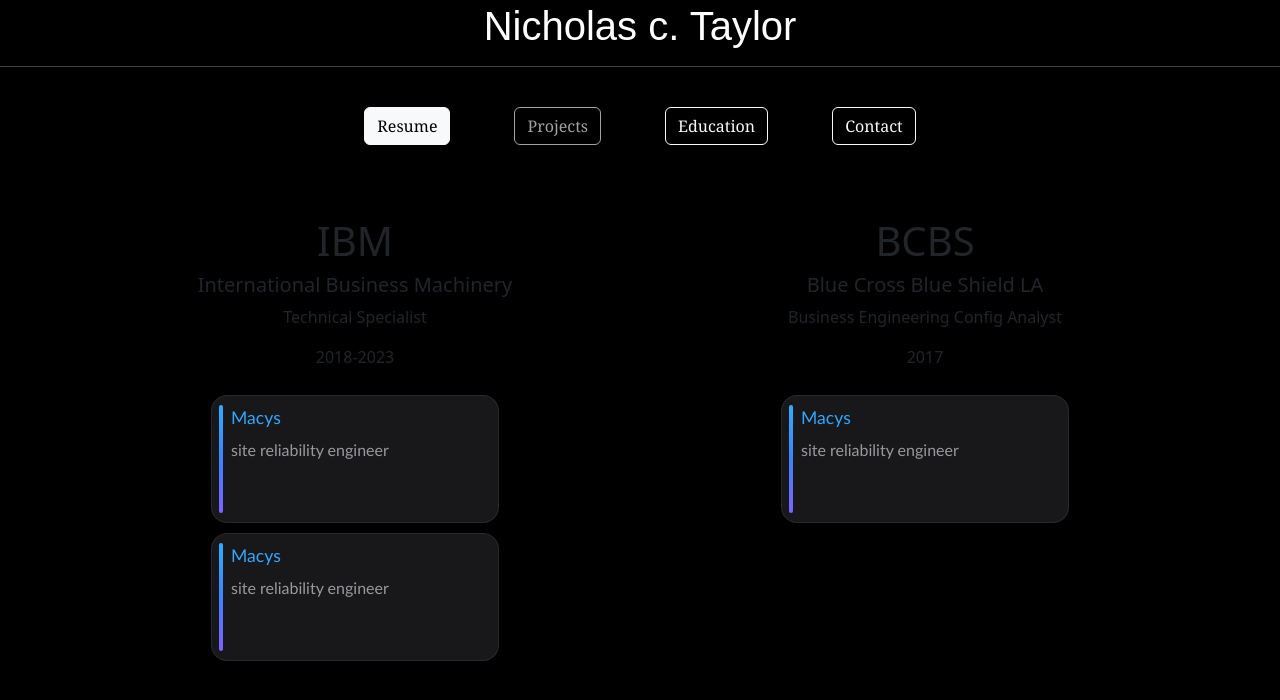
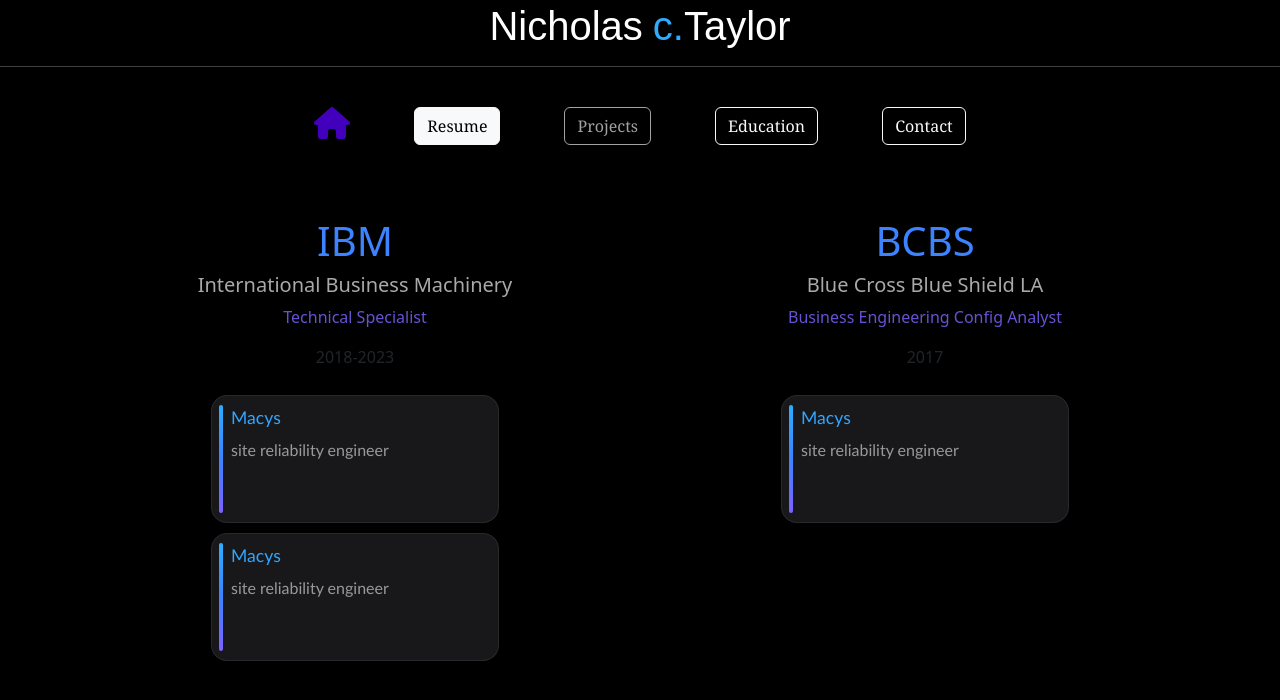
Before and after one commit to southnick225/personal-site, an Angular app: page /resume in a window 1280 px wide. Shown: the top 700 px of the page. Built offline with nearby package versions, Linux system fonts and the light colour scheme.

Commit message:
updated navigation

```diff
--- a/src/app/app.component.html
+++ b/src/app/app.component.html
@@ -1,5 +1,5 @@
 
-<h1 class="name">Nicholas c. Taylor</h1>
+<h1 class="name">Nicholas<span style="padding-left:10px;color:#2eadff">c.</span> Taylor</h1>
 
 <hr class="hr-line">
 <br>
--- a/src/app/contact/contact.component.css
+++ b/src/app/contact/contact.component.css
@@ -68,6 +68,11 @@
     text-transform: lowercase;
   }
 
+  .links{
+    color: #2eadff;
+    text-decoration: none;
+  }
+
   .wave:nth-child(2),
   .wave:nth-child(3) {
     top: 210px;
--- a/src/app/contact/contact.component.html
+++ b/src/app/contact/contact.component.html
@@ -15,14 +15,15 @@
                                 <p>
                                     nick.taylor.subr@gmail.com
                                 </p>
-                               <p>github.com/southnick225</p>
+
+                               <a href="http://github.com/southnick225" class="links" target="_blank">Github</a> | <a href="http://linkedin.com/in/nicholas-taylor-164082156" class="links" target="_blank">LinkedIn</a>
                             <div style="padding-top:15px">
-                                <a href="http://github.com/southnick225"><svg class="icon" xmlns="http://www.w3.org/2000/svg"
+                                <a href="http://github.com/southnick225" target="_blank"><svg class="icon" xmlns="http://www.w3.org/2000/svg"
                                     viewBox="0 0 496 512"><!-- Font Awesome Pro 5.15.4 by @fontawesome - https://fontawesome.com License - https://fontawesome.com/license (Commercial License) -->
                                     <path
                                         d="M165.9 397.4c0 2-2.3 3.6-5.2 3.6-3.3.3-5.6-1.3-5.6-3.6 0-2 2.3-3.6 5.2-3.6 3-.3 5.6 1.3 5.6 3.6zm-31.1-4.5c-.7 2 1.3 4.3 4.3 4.9 2.6 1 5.6 0 6.2-2s-1.3-4.3-4.3-5.2c-2.6-.7-5.5.3-6.2 2.3zm44.2-1.7c-2.9.7-4.9 2.6-4.6 4.9.3 2 2.9 3.3 5.9 2.6 2.9-.7 4.9-2.6 4.6-4.6-.3-1.9-3-3.2-5.9-2.9zM244.8 8C106.1 8 0 113.3 0 252c0 110.9 69.8 205.8 169.5 239.2 12.8 2.3 17.3-5.6 17.3-12.1 0-6.2-.3-40.4-.3-61.4 0 0-70 15-84.7-29.8 0 0-11.4-29.1-27.8-36.6 0 0-22.9-15.7 1.6-15.4 0 0 24.9 2 38.6 25.8 21.9 38.6 58.6 27.5 72.9 20.9 2.3-16 8.8-27.1 16-33.7-55.9-6.2-112.3-14.3-112.3-110.5 0-27.5 7.6-41.3 23.6-58.9-2.6-6.5-11.1-33.3 2.6-67.9 20.9-6.5 69 27 69 27 20-5.6 41.5-8.5 62.8-8.5s42.8 2.9 62.8 8.5c0 0 48.1-33.6 69-27 13.7 34.7 5.2 61.4 2.6 67.9 16 17.7 25.8 31.5 25.8 58.9 0 96.5-58.9 104.2-114.8 110.5 9.2 7.9 17 22.9 17 46.4 0 33.7-.3 75.4-.3 83.6 0 6.5 4.6 14.4 17.3 12.1C428.2 457.8 496 362.9 496 252 496 113.3 383.5 8 244.8 8zM97.2 352.9c-1.3 1-1 3.3.7 5.2 1.6 1.6 3.9 2.3 5.2 1 1.3-1 1-3.3-.7-5.2-1.6-1.6-3.9-2.3-5.2-1zm-10.8-8.1c-.7 1.3.3 2.9 2.3 3.9 1.6 1 3.6.7 4.3-.7.7-1.3-.3-2.9-2.3-3.9-2-.6-3.6-.3-4.3.7zm32.4 35.6c-1.6 1.3-1 4.3 1.3 6.2 2.3 2.3 5.2 2.6 6.5 1 1.3-1.3.7-4.3-1.3-6.2-2.2-2.3-5.2-2.6-6.5-1zm-11.4-14.7c-1.6 1-1.6 3.6 0 5.9 1.6 2.3 4.3 3.3 5.6 2.3 1.6-1.3 1.6-3.9 0-6.2-1.4-2.3-4-3.3-5.6-2z" />
                                 </svg></a>
-                                <a href="http://linkedin.com/in/nicholas-taylor-164082156"><svg class="icon" xmlns="http://www.w3.org/2000/svg"
+                                <a href="http://linkedin.com/in/nicholas-taylor-164082156" target="_blank"><svg class="icon" xmlns="http://www.w3.org/2000/svg"
                                     viewBox="0 0 448 512"><!--! Font Awesome Pro 6.4.2 by @fontawesome - https://fontawesome.com License - https://fontawesome.com/license (Commercial License) Copyright 2023 Fonticons, Inc. -->
                                     <path
                                         d="M416 32H31.9C14.3 32 0 46.5 0 64.3v383.4C0 465.5 14.3 480 31.9 480H416c17.6 0 32-14.5 32-32.3V64.3c0-17.8-14.4-32.3-32-32.3zM135.4 416H69V202.2h66.5V416zm-33.2-243c-21.3 0-38.5-17.3-38.5-38.5S80.9 96 102.2 96c21.2 0 38.5 17.3 38.5 38.5 0 21.3-17.2 38.5-38.5 38.5zm282.1 243h-66.4V312c0-24.8-.5-56.7-34.5-56.7-34.6 0-39.9 27-39.9 54.9V416h-66.4V202.2h63.7v29.2h.9c8.9-16.8 30.6-34.5 62.9-34.5 67.2 0 79.7 44.3 79.7 101.9V416z" />
--- a/src/app/header/header/header.component.html
+++ b/src/app/header/header/header.component.html
@@ -1,5 +1,6 @@
 <div class="header-tabs-container">
-   <button class="btn btn-outline-light tab" routerLinkActive="active" [routerLink]="['resume']">Resume</button>
+   <svg xmlns="http://www.w3.org/2000/svg" height="2em" [routerLink]="''" style="cursor:pointer" viewBox="0 0 576 512"><!--! Font Awesome Free 6.4.2 by @fontawesome - https://fontawesome.com License - https://fontawesome.com/license (Commercial License) Copyright 2023 Fonticons, Inc. --><style>svg{fill:#4200bd}</style><path d="M575.8 255.5c0 18-15 32.1-32 32.1h-32l.7 160.2c0 2.7-.2 5.4-.5 8.1V472c0 22.1-17.9 40-40 40H456c-1.1 0-2.2 0-3.3-.1c-1.4 .1-2.8 .1-4.2 .1H416 392c-22.1 0-40-17.9-40-40V448 384c0-17.7-14.3-32-32-32H256c-17.7 0-32 14.3-32 32v64 24c0 22.1-17.9 40-40 40H160 128.1c-1.5 0-3-.1-4.5-.2c-1.2 .1-2.4 .2-3.6 .2H104c-22.1 0-40-17.9-40-40V360c0-.9 0-1.9 .1-2.8V287.6H32c-18 0-32-14-32-32.1c0-9 3-17 10-24L266.4 8c7-7 15-8 22-8s15 2 21 7L564.8 231.5c8 7 12 15 11 24z"/></svg>
+   <button class="btn btn-outline-light tab padding" routerLinkActive="active" [routerLink]="['resume']">Resume</button>
    <button class="btn btn-outline-light tab padding" [disabled]="true">Projects</button>
    <button class="btn btn-outline-light tab padding" routerLinkActive="active" [routerLink]="['education']">Education</button>
    <button class="btn btn-outline-light tab padding" routerLinkActive="active" [routerLink]="['contact']">Contact</button>
--- a/src/app/resume/resume.component.css
+++ b/src/app/resume/resume.component.css
@@ -114,3 +114,15 @@
   font-size: 0.9rem;
   width: 75%;
 }
+
+.jobs{
+color:#3d83ff;
+}
+
+.jobdes{
+  color:darkgray;
+}
+
+.jobdes2{
+  color:#7e61ffd4;
+}
--- a/src/app/resume/resume.component.html
+++ b/src/app/resume/resume.component.html
@@ -2,9 +2,9 @@
   <div class="row">
     <div class="col-lg-6 col-sm-12">
       <div class="centered">
-        <h1>IBM</h1>
-        <h5>International Business Machinery</h5>
-        <p>Technical Specialist</p>
+        <h1 class="jobs">IBM</h1>
+        <h5 class="jobdes">International Business Machinery</h5>
+        <p class="jobdes2">Technical Specialist</p>
         <p>2018-2023</p>
         <div class="notification" *ngFor="let project of projects_ibm">
           <div class="notiglow"></div>
@@ -16,9 +16,9 @@
     </div>
     <div class="col-lg-6 col-sm-12">
       <div class="centered">
-        <h1>BCBS</h1>
-        <h5>Blue Cross Blue Shield LA</h5>
-        <p>Business Engineering Config Analyst</p>
+        <h1 class="jobs">BCBS</h1>
+        <h5 class="jobdes">Blue Cross Blue Shield LA</h5>
+        <p class="jobdes2">Business Engineering Config Analyst</p>
         <p>2017</p>
         <div class="notification" *ngFor="let project of projects_bcbs">
           <div class="notiglow"></div>
```
